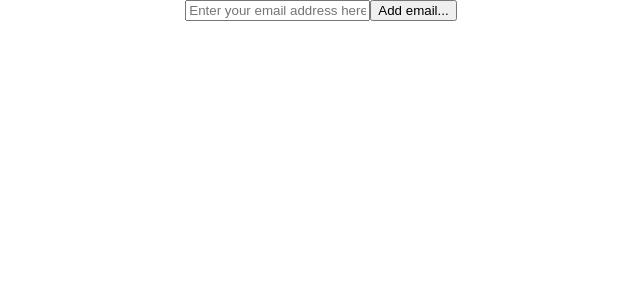
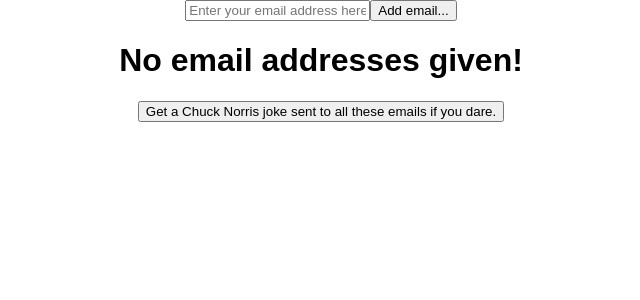
Before and after one commit to vrsttl/Chuck-Norris-Joke-Fetcher, a React (Create React App) app: page / in a window 1280 px wide. Shown: the top 300 px of the page, without its empty margins (319-959 px from the left). Built offline with nearby package versions, Linux system fonts and the light colour scheme; the HTML template or start-up script is replaced by a standard one.

Commit message:
feat(master): fetch set up, some typing wizardry done

```diff
--- a/package.json
+++ b/package.json
@@ -4,6 +4,7 @@
   "private": true,
   "dependencies": {
     "@types/lodash": "^4.14.116",
+    "@types/node-fetch": "^2.1.2",
     "@types/nodemailer": "^4.6.5",
     "lodash": "^4.17.11",
     "nodemailer": "^4.6.8",
--- a/src/components/EmailList.tsx
+++ b/src/components/EmailList.tsx
@@ -2,7 +2,7 @@
 import * as React from 'react';
 
 class EmailList extends React.Component<{ emails: string[]; }> {
-  public render(): JSX.Element[] {
+  public render(): JSX.Element | JSX.Element[] {
     const { emails } = this.props;
     const emailObjects: object[] = [];
     emails.map(email => {
@@ -19,9 +19,10 @@
       newEmails.push(`${email.name}@${email.domain}`);
     })
     return (
-      newEmails.map((element, index) => {
-        return <div className="email-display" key={index}>{element}</div>
-      })
+      newEmails.length < 1 ? <h1>No email addresses given!</h1> :
+        newEmails.map((element, index) => {
+          return <div className="email-display" key={index}>{element}</div>
+        })
     );
   }
 }
--- a/src/containers/ChuckJokes.tsx
+++ b/src/containers/ChuckJokes.tsx
@@ -2,13 +2,15 @@
 import EmailList from '../components/EmailList';
 
 class ChuckJokes extends React.Component<{}, IState> {
-  constructor(props: {}) {
-    super(props);
-    this.state = {
-      currentEmail: '',
-      emails: [],
-    };
+  public state = {
+    currentEmail: '',
+    emails: [],
   };
+
+  public handleSend(e: React.SyntheticEvent<EventTarget>): void {
+    e.preventDefault();
+    const currentJoke = this.fetchJoke('http://api.icndb.com/jokes/random');
+  }
 
   public addEmail(e: React.FormEvent<HTMLFormElement>): void {
     e.preventDefault();
@@ -19,6 +21,16 @@
         this.state.currentEmail
       ],
     })
+  }
+
+  private fetchJoke(url: string): any {
+    fetch(url)
+      .then(response => response.json())
+      .then(data => {
+        console.log(data.value.joke)//tslint:disable-line
+        return data.value.joke;
+      })
+      .catch(error => console.error('Error:', error));//tslint:disable-line
   }
 
   public render(): JSX.Element {
@@ -43,7 +55,12 @@
           </button>
         </form>
         <EmailList emails={this.state.emails} />
-      </div>
+        <button
+          type='submit'
+          onClick={e => this.handleSend(e)}//tslint:disable-line
+        >Get a Chuck Norris joke sent to all these emails if you dare.
+          </button>
+      </div >
     )
   }
 }
```
Also changed, not shown: 1 other file (tests, documents, lock files or other folders).
